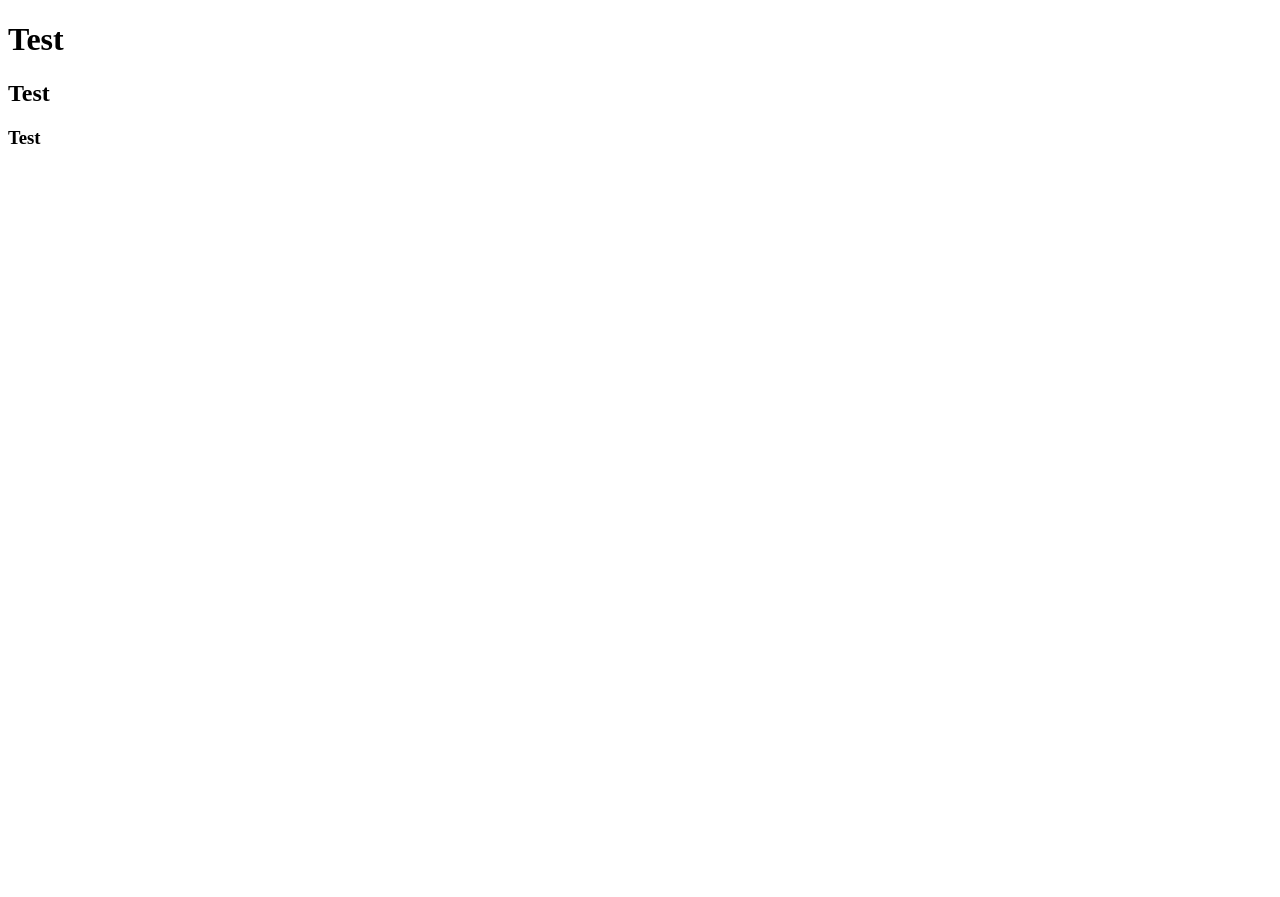
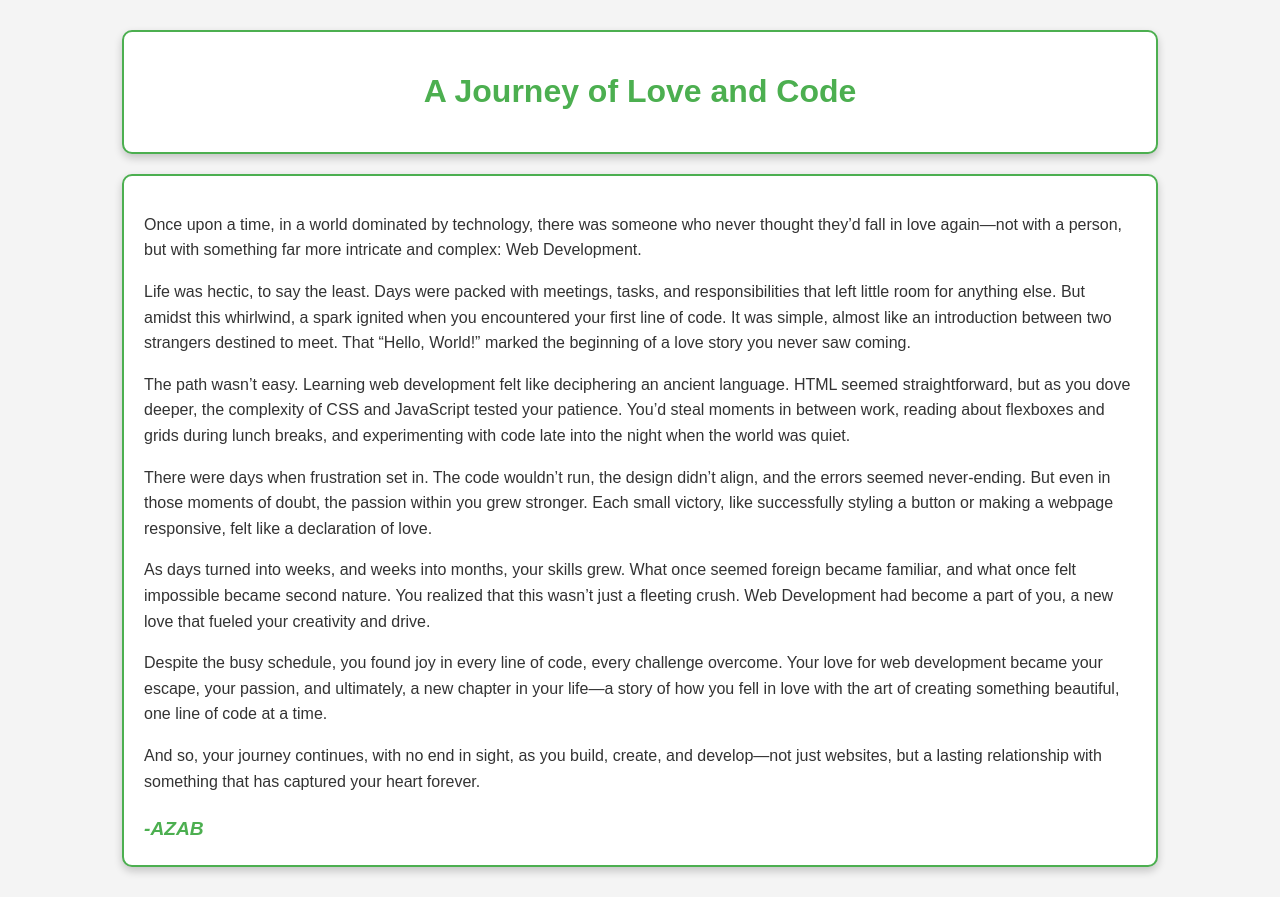
Before and after one commit to azabocbtiga/m1, a plain HTML site: page index.html in a window 1280 px wide. Before the commit the page ends 800 px from the top, so only its background shows below. Drawn offline with Linux system fonts and the light colour scheme.

Commit message:
Love Letter

```diff
--- a/index.html
+++ b/index.html
@@ -3,11 +3,24 @@
 <head>
     <meta charset="UTF-8">
     <meta name="viewport" content="width=device-width, initial-scale=1.0">
-    <title>Document</title>
+    <title>Love Story - Web Development</title>
+    <link rel="stylesheet" href="styles.css">
 </head>
 <body>
-    <h1>Test</h1>
-    <h2>Test</h2>
-    <h3>Test</h3>
+    <div class="box">
+        <h1>A Journey of Love and Code</h1>
+
+    </div>
+
+    <div class="box">
+        <p>Once upon a time, in a world dominated by technology, there was someone who never thought they’d fall in love again—not with a person, but with something far more intricate and complex: Web Development.</p>
+        <p>Life was hectic, to say the least. Days were packed with meetings, tasks, and responsibilities that left little room for anything else. But amidst this whirlwind, a spark ignited when you encountered your first line of code. It was simple, almost like an introduction between two strangers destined to meet. That “Hello, World!” marked the beginning of a love story you never saw coming.</p>
+        <p>The path wasn’t easy. Learning web development felt like deciphering an ancient language. HTML seemed straightforward, but as you dove deeper, the complexity of CSS and JavaScript tested your patience. You’d steal moments in between work, reading about flexboxes and grids during lunch breaks, and experimenting with code late into the night when the world was quiet.</p>
+        <p>There were days when frustration set in. The code wouldn’t run, the design didn’t align, and the errors seemed never-ending. But even in those moments of doubt, the passion within you grew stronger. Each small victory, like successfully styling a button or making a webpage responsive, felt like a declaration of love.</p>
+        <p>As days turned into weeks, and weeks into months, your skills grew. What once seemed foreign became familiar, and what once felt impossible became second nature. You realized that this wasn’t just a fleeting crush. Web Development had become a part of you, a new love that fueled your creativity and drive.</p>
+        <p>Despite the busy schedule, you found joy in every line of code, every challenge overcome. Your love for web development became your escape, your passion, and ultimately, a new chapter in your life—a story of how you fell in love with the art of creating something beautiful, one line of code at a time.</p>
+        <p>And so, your journey continues, with no end in sight, as you build, create, and develop—not just websites, but a lasting relationship with something that has captured your heart forever.</p>
+        <p class="signature"><strong>-AZAB</strong></p>
+    </div>
 </body>
 </html>
--- /dev/null
+++ b/styles.css
@@ -0,0 +1,38 @@
+body {
+    font-family: Arial, sans-serif;
+    background-color: #f4f4f4;
+    margin: 0;
+    padding: 20px;
+    display: flex;
+    flex-direction: column;
+    align-items: center;
+}
+
+.box {
+    background-color: #ffffff;
+    border: 2px solid #4CAF50;
+    padding: 20px;
+    margin: 10px;
+    width: 80%;
+    box-shadow: 0 4px 8px rgba(0, 0, 0, 0.2);
+    border-radius: 10px;
+}
+
+h1 {
+    color: #4CAF50;
+    text-align: center;
+}
+
+p {
+    color: #333;
+    line-height: 1.6;
+}
+
+.signature {
+    text-align: left;
+    margin-top: 20px;
+    font-style: italic;
+    color: #4CAF50;
+    font-size: 1.2em;
+    margin-bottom: 0;
+}
```
